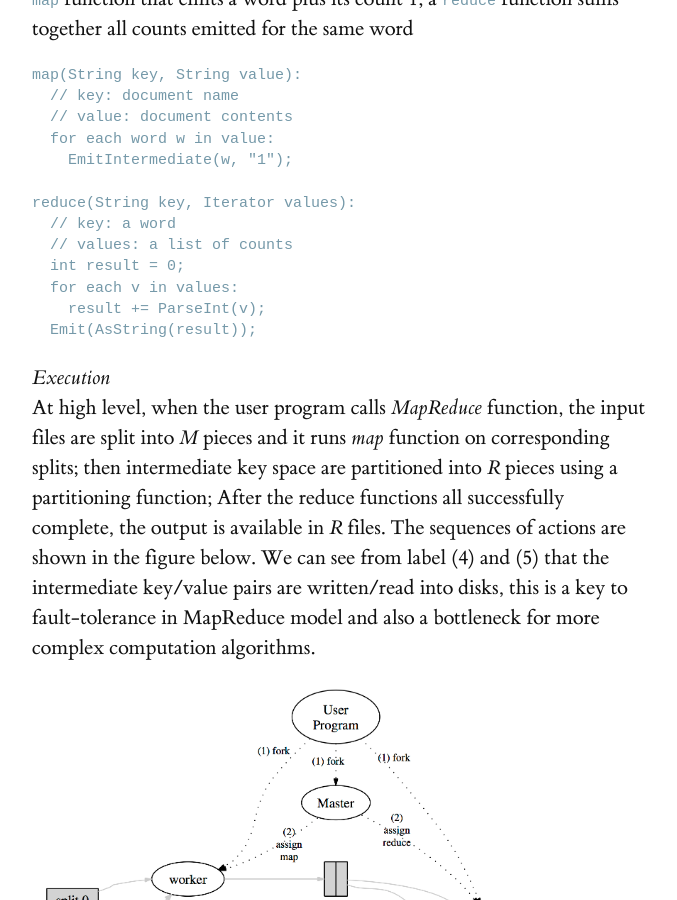
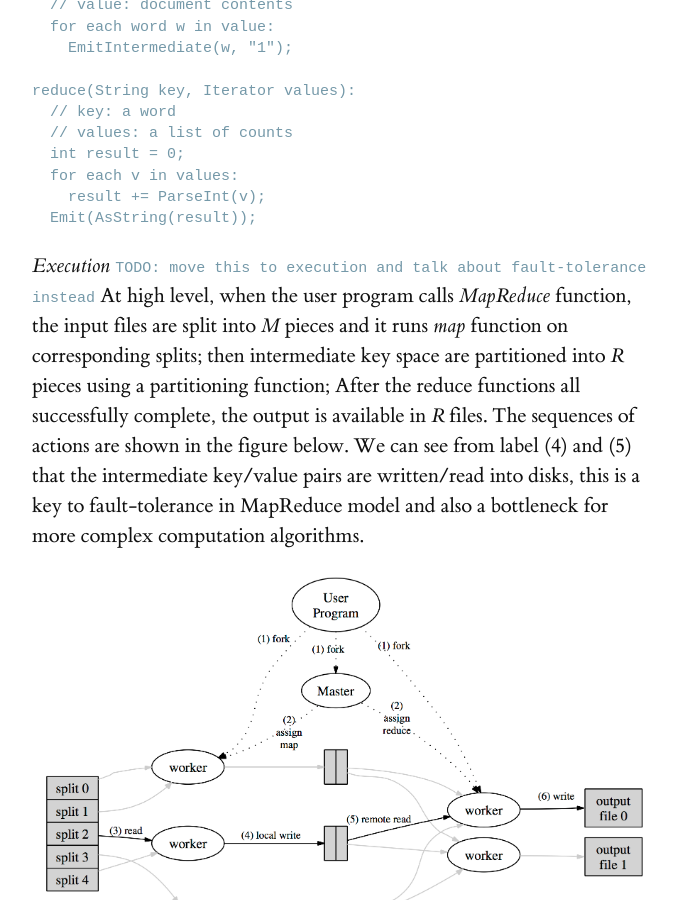
Before and after one commit to heathermiller/dist-prog-book, a Jekyll site: the page built from chapter/8/big-data.md, in a window 1280 px wide and 900 px high, scrolled down 3598 px. Shown: the whole window, without its empty margins (128-805 px from the left). Built offline with Jekyll 4.4.1, drawn with Linux system fonts in a browser that asks for light colours; some web fonts are replaced; formulas are drawn with MathJax 3.

Commit message:
update outline

````diff
--- a/chapter/8/big-data.md
+++ b/chapter/8/big-data.md
@@ -30,7 +30,7 @@
   - Graphs :
     - Pregel :Overview of Pregel. Its implementation and working. its limitations. Do not  stress more since we have a better model GraphX to explain a lot.
     - GraphX : Working on this.
- - SparkSQL Catalyst & Spark execution model : Discuss Parser, LogicalPlan, Optimizer, PhysicalPlan, Execution Plan. Why catalyst? how catalyst helps in SparkSQL , data flow from sql-core-> catalyst->spark-core
+  - SparkSQL Catalyst & Spark execution model : Discuss Parser, LogicalPlan, Optimizer, PhysicalPlan, Execution Plan. Why catalyst? how catalyst helps in SparkSQL , data flow from sql-core-> catalyst->spark-core
 
 - Evaluation: Given same algorithm, what is the performance differences between Hadoop, Spark, Dryad? There are no direct comparison for all those models, so we may want to compare separately:
   - Hadoop vs. Spark
@@ -77,7 +77,7 @@
   Emit(AsString(result));
 ```
 
-*Execution*
+*Execution*  `TODO: move this to execution and talk about fault-tolerance instead`
 At high level, when the user program calls *MapReduce* function, the input files are split into *M* pieces and it runs *map* function on corresponding splits; then intermediate key space are partitioned into *R* pieces using a partitioning function; After the reduce functions all successfully complete, the output is available in *R* files. The sequences of actions are shown in the figure below. We can see from label (4) and (5) that the intermediate key/value pairs are written/read into disks, this is a key to fault-tolerance in MapReduce model and also a bottleneck for more complex computation algorithms.
 
 <figure class="main-container">
````
